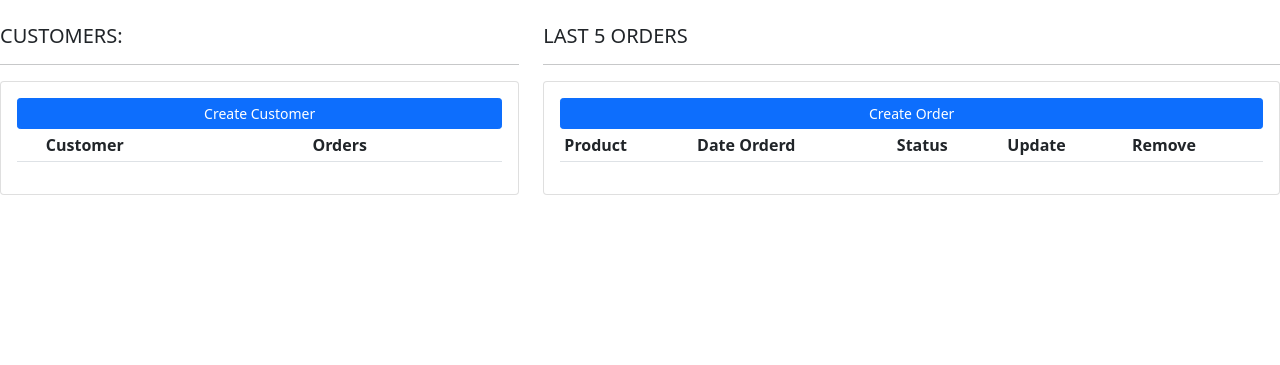
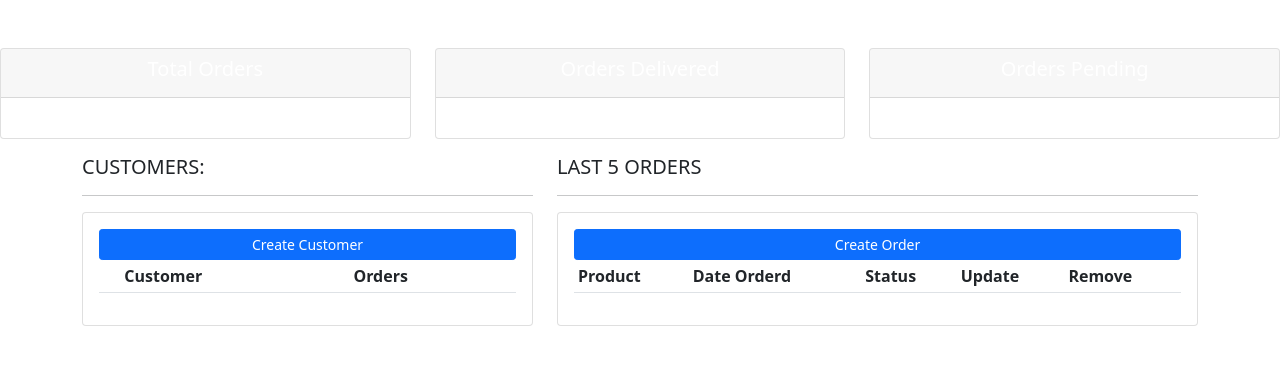
Before and after one commit to imrptsngh/crm-django, a Django app: page / in a window 1280 px wide. Shown: the part 56-421 px from the top of the page. Run offline with Django 3.2, Linux system fonts and the light colour scheme; lists and menus that the app fills with data are empty.

Commit message:
Dashboard borders fixed

```diff
--- a/accounts/templates/accounts/dashboard.html
+++ b/accounts/templates/accounts/dashboard.html
@@ -2,7 +2,8 @@
 
 {% block content %}
 <br>
-
+{% include 'accounts/status.html' %}
+<div class="container">
 <div class="row">
     <div class="col-md-5">
         <h5>CUSTOMERS:</h5>
@@ -38,5 +39,6 @@
         </div>
     </div>
 </div>
+</div>
 
 {% endblock %}
```
